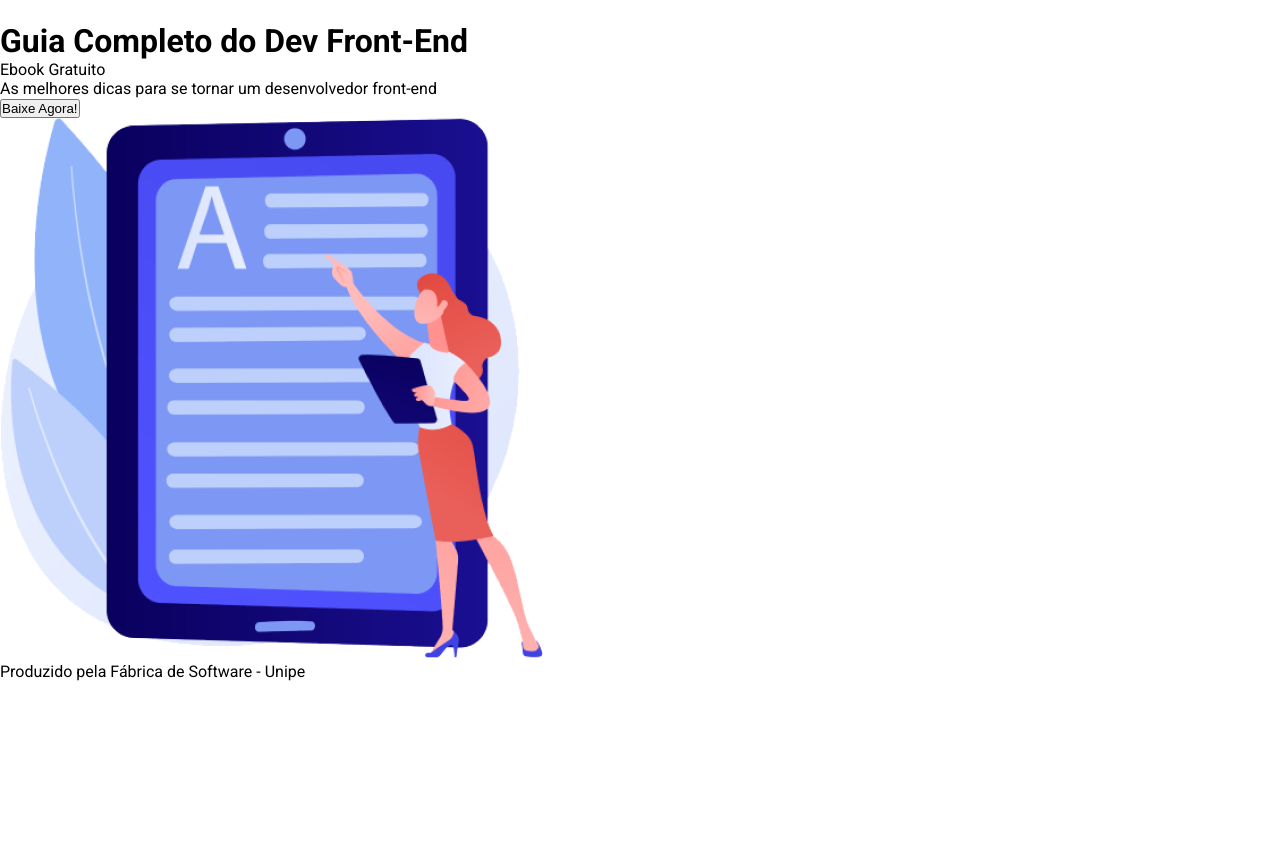
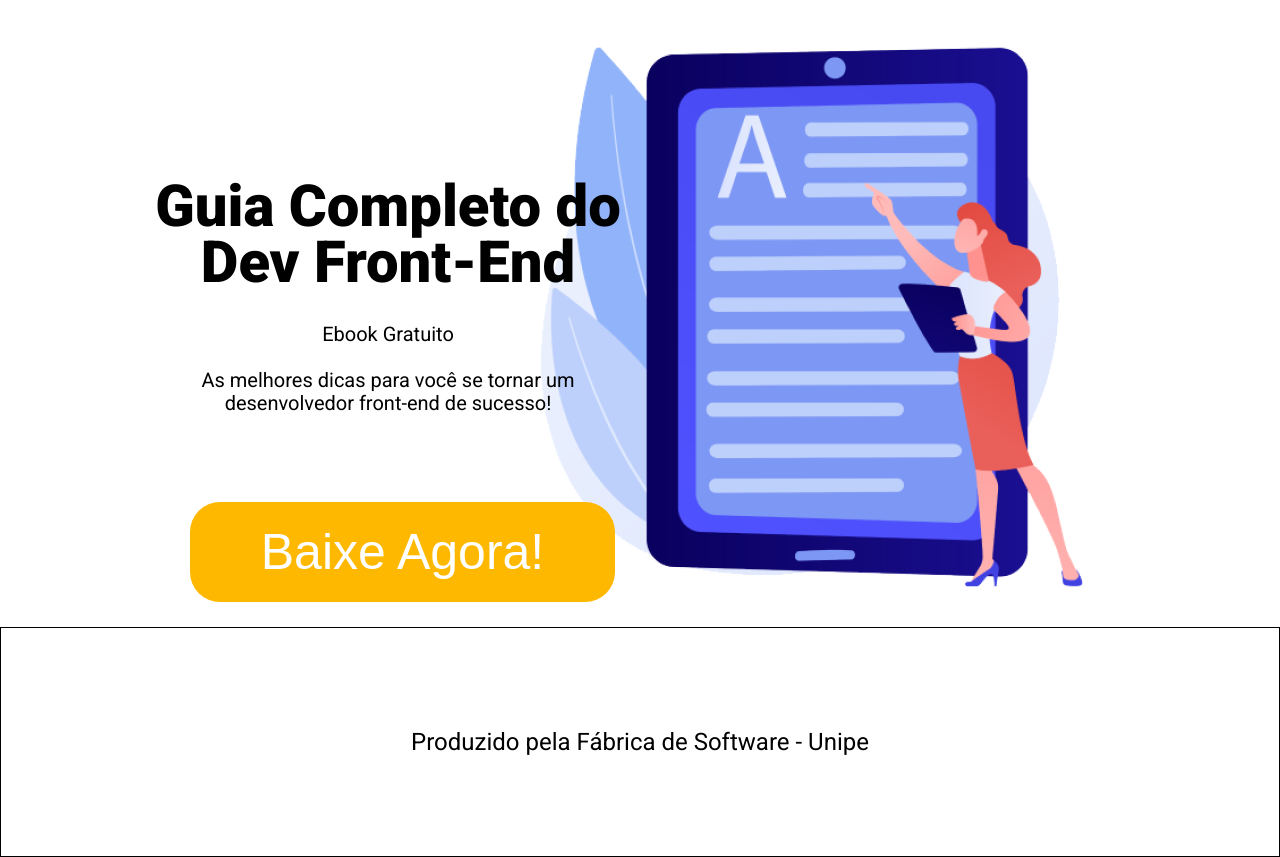
Before and after one commit to Vitu26/guiadev, a plain HTML site: page index.html in a window 1280 px wide. Shown: the part 88-945 px from the top of the page. Before the commit the page ends 800 px from the top, so only its background shows below. Drawn offline with Linux system fonts and the light colour scheme.

Commit message:
Finalização do figma

```diff
--- a/cssdev.css
+++ b/cssdev.css
@@ -30,3 +30,74 @@ body {
     display: flex;
     gap: 65px;
 }
+.area-principal {
+    display: flex;
+    flex-direction: row;
+    align-items: center;
+    justify-content: space-around;
+    padding: 25px;
+}
+.conteudo-principal {
+    text-align: center;
+
+}
+.titulo {
+    font-size: 58px;
+    text-align: center;
+    font-style: normal;
+    font-weight: 900;
+    line-height: 56px;
+    position: absolute;
+    width: 496px;
+    height: 145px;
+    left: 140px;
+    top: 266px;
+}
+.text {
+    position: absolute;
+    width: 374px;
+    height: 92px;
+    left: 201px;
+    top: 411px;
+    font-family: 'Roboto';
+    font-style: normal;
+    font-weight: 400;
+    font-size: 20px;
+    line-height: 23px;
+    text-align: center;
+
+}
+.botao {
+    position: absolute;
+    font-size: 50px;
+    border: 0;
+    margin-bottom: 1px;
+    background-color: #FFB800;
+    border-radius: 30px;
+    color: white;
+    width: 425px;
+    height: 100px;
+    left: 190px;
+    top: 590px;
+
+}
+
+
+
+.botao:hover {
+    background: #FF900E;
+}
+
+.rodape{
+   width: auto;
+   height: auto;
+   padding: 100px;
+   margin-top: 15px;
+   border: 1px solid #000;
+   margin-bottom: -50px;
+}
+.rodapetext {
+    text-align: center;
+    font-family: 'ROBOTO', sans-serif;
+    font-size: 24px;
+}
--- a/index.html
+++ b/index.html
@@ -24,8 +24,10 @@
         <main class="area-principal">
             <div class="conteudo-principal">
                 <h1 class="titulo">Guia Completo do Dev Front-End</h1>
-                <p class="text">Ebook Gratuito</p>
-                <p class="text">As melhores dicas para se tornar um desenvolvedor front-end</p>
+                <p class="text">Ebook Gratuito
+                    <br>
+                    <br>
+                As melhores dicas para você se tornar um desenvolvedor front-end de sucesso!</p>
                 <button class="botao">Baixe Agora!</button>
             </div>
             <img class="imagem" src="imagem.png" alt="imagem de melher e atrás um ebook">
```
